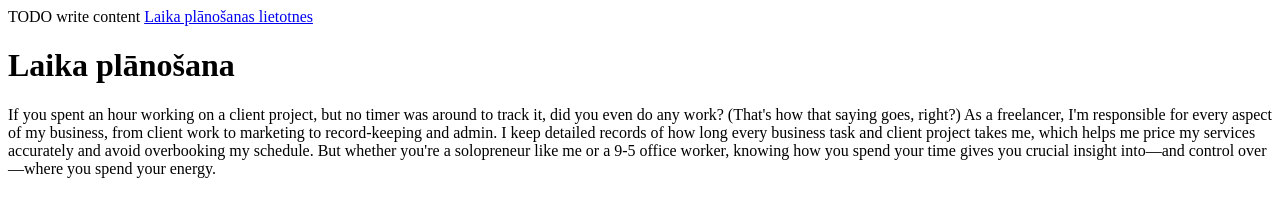
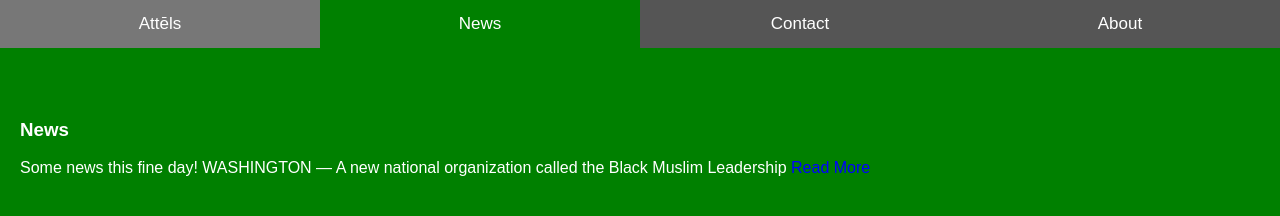
Before and after one commit to Marix24/Laiks, a plain HTML site: page index.html in a window 1280 px wide. Drawn offline with Linux system fonts and the light colour scheme.

Commit message:
pirmais update

```diff
--- a/index.html
+++ b/index.html
@@ -1,24 +1,103 @@
 <!DOCTYPE html>
 <html>
-    <head>
-        <title>LAIKS</title>
-        <meta charset="UTF-8">
-        <meta name="viewport" content="width=device-width, initial-scale=1.0">
-    </head>
-    <body>
-        <div>
-            TODO write content
-            <a href="lietotnes.html">Laika plānošanas lietotnes</a>
-            <h1>Laika plānošana</h1>
-            <p>If you spent an hour working on a client project, but no timer was around to track it, did you even do any work? (That's how that saying goes, right?)
-As a freelancer, I'm responsible for every aspect of my business, from client work to marketing to record-keeping and admin. I keep detailed records of how long every
-business task and client
-project takes me, which helps me price my services accurately and avoid overbooking my schedule. But whether you're a solopreneur like me or a 9-5 office worker, knowing how you spend your
-time gives you crucial insight into—and control over—where you spend your energy.
-            </p>
-            <table>
 
-            </table>
-        </div>
-    </body>
+<head>
+    <meta name="viewport" content="width=device-width, initial-scale=1" charset="UTF-8">
+<style>
+* {box-sizing: border-box}
+
+/* Set height of body and the document to 100% */
+body, html {
+  height: 100%;
+  margin: 0;
+  font-family: Arial;
+}
+
+/* Style tab links */
+.tablink {
+  background-color: #555;
+  color: white;
+  float: left;
+  border: none;
+  outline: none;
+  cursor: pointer;
+  padding: 14px 16px;
+  font-size: 17px;
+  width: 25%;
+}
+
+.tablink:hover {
+  background-color: #777;
+}
+
+/* Style the tab content (and add height:100% for full page content) */
+.tabcontent {
+  color: white;
+  display: none;
+  padding: 100px 20px;
+  height: 100%;
+}
+
+#Home {background-color: red;}
+#News {background-color: green;}
+#Contact {background-color: blue;}
+#About {background-color: orange;}
+#NewsText {display: none;}
+</style>
+</head>
+<body>
+
+<button class="tablink" onclick="openPage('Home', this, 'red')">Attēls</button>
+<button class="tablink" onclick="openPage('News', this, 'green')" id="defaultOpen">News</button>
+<button class="tablink" onclick="openPage('Contact', this, 'blue')">Contact</button>
+<button class="tablink" onclick="openPage('About', this, 'orange')">About</button>
+
+<div id="Home" class="tabcontent">
+    <img src="clock.png" alt="a clock" width="500" height="600">
+</div>
+<div id="News" class="tabcontent">
+  <h3>News</h3>
+  <span id = "Pretext"> Some news this fine day! WASHINGTON — A new national organization called the Black Muslim Leadership<span/>
+  <p id = "NewsText">Some news this fine day! WASHINGTON — A new national organization called the Black Muslim Leadership Council is hoping to pressure elected officials, including President Joe Biden, to call for a permanent cease-fire in the Middle East. Details of the group were shared first with NBC News.
+But the organization is also making clear that many of its members are focused on U.S. domestic challenges and do not support abandoning the president at a time when a movement by another group of Muslims is pushing to do just that.
+Salima Suswell, founder and chief executive of the Black Muslim Leadership Council, said the group will be focused both on the thousands of civilians killed in Gaza during the war between Israel and Hamas, and on domestic issues such as mobilizing voters in swing states and pushing lawmakers to lay out policies to improve the lives of Black Muslims living across the United States.</p>
+<span id = "Read more" onclick="MoreInfo()" style="color:blue"> Read More<span/>
+</div>
+
+<div id="Contact" class="tabcontent">
+  <h3>Contact</h3>
+  <p>Get in touch, or swing by for a cup of coffee.</p>
+</div>
+
+<div id="About" class="tabcontent">
+  <h3>About</h3>
+  <p>Who we are and what we do.</p>
+</div>
+
+<script>
+function openPage(pageName,elmnt,color) {
+  var i, tabcontent, tablinks;
+  tabcontent = document.getElementsByClassName("tabcontent");
+  for (i = 0; i < tabcontent.length; i++) {
+    tabcontent[i].style.display = "none";
+  }
+  tablinks = document.getElementsByClassName("tablink");
+  for (i = 0; i < tablinks.length; i++) {
+    tablinks[i].style.backgroundColor = "";
+  }
+  document.getElementById(pageName).style.display = "block";
+  elmnt.style.backgroundColor = color;
+}
+function MoreInfo() {
+    if (document.getElementById("NewsText").style.display === "none"){
+        document.getElementById("NewsText").style.display = "inline";
+        document.getElementById("ReadMore") = "Read Less";
+    }
+}
+
+// Get the element with id="defaultOpen" and click on it
+document.getElementById("defaultOpen").click();
+</script>
+
+</body>
 </html>
```
Also changed, not shown: dzerdaudz.html (+4 -0 lines).
